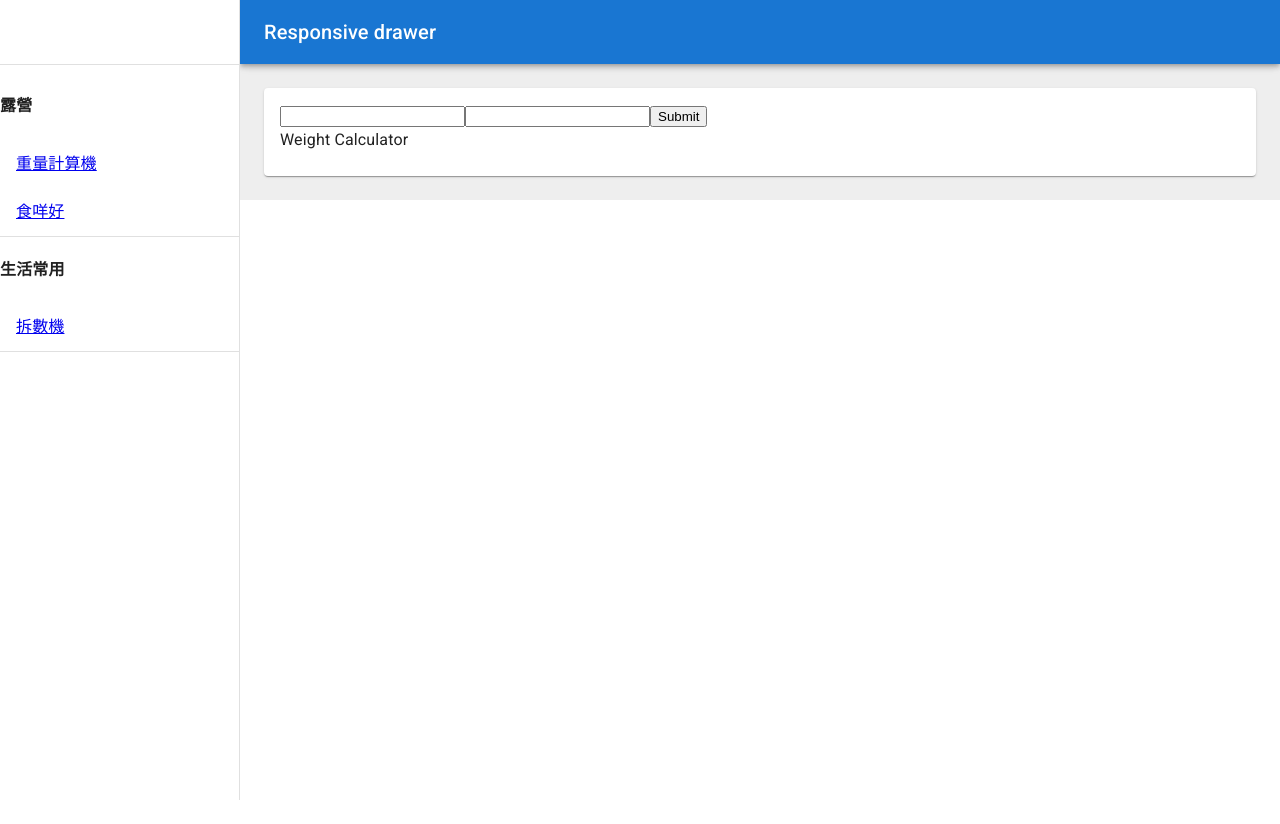
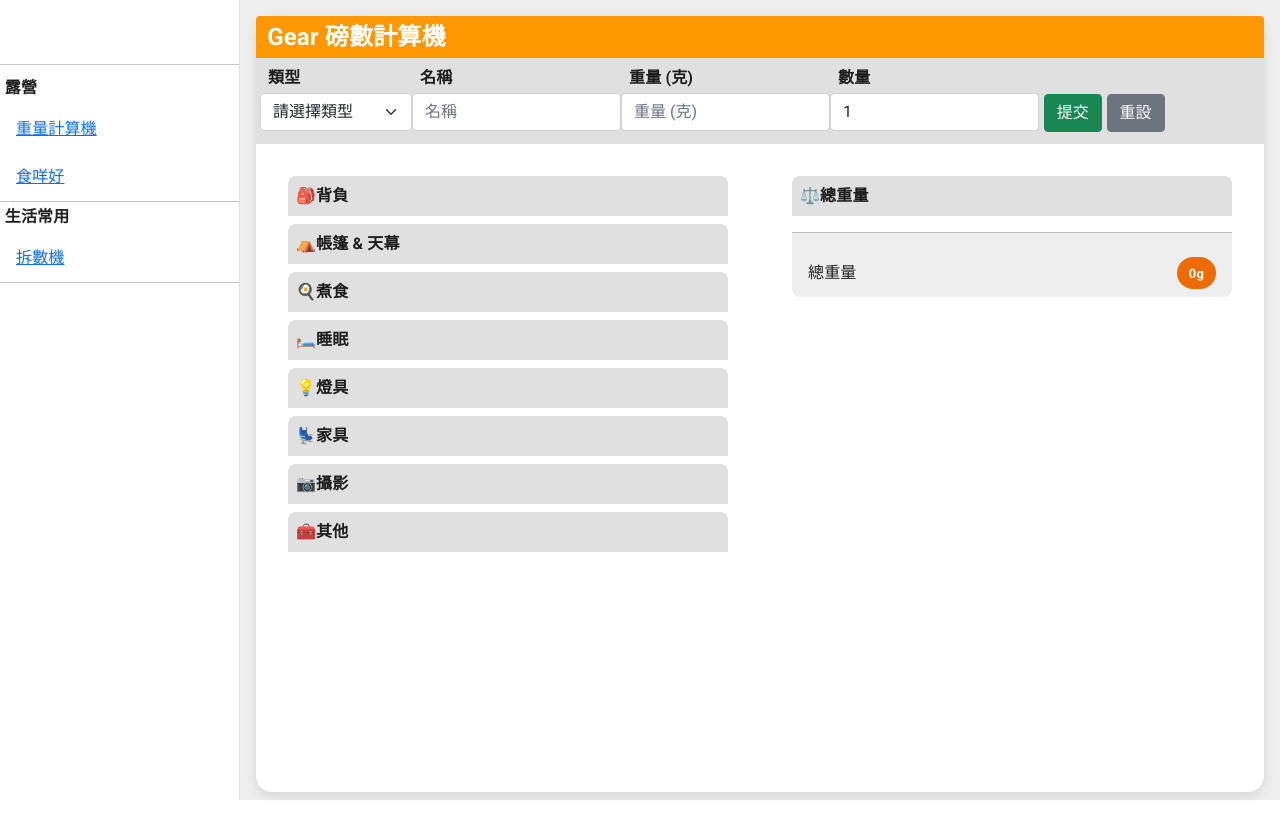
Before and after one commit to AltmanWong/lolap-toolbox, a React (Create React App) app: page /camp/weight-calculator in a window 1280 px wide. Before the commit the page ends 800 px from the top, so only its background shows below. Built offline with nearby package versions, Linux system fonts and the light colour scheme.

Commit message:
Add weight calculator

```diff
--- a/public/index.html
+++ b/public/index.html
@@ -24,6 +24,7 @@
       rel="stylesheet"
       href="https://fonts.googleapis.com/icon?family=Material+Icons"
     />
+    <link href="https://cdn.jsdelivr.net/npm/bootstrap@5.1.2/dist/css/bootstrap.min.css" rel="stylesheet" integrity="sha384-uWxY/CJNBR+1zjPWmfnSnVxwRheevXITnMqoEIeG1LJrdI0GlVs/9cVSyPYXdcSF" crossorigin="anonymous">
     <!--
       Notice the use of %PUBLIC_URL% in the tags above.
       It will be replaced with the URL of the `public` folder during the build.
--- a/src/App.js
+++ b/src/App.js
@@ -1,23 +1,17 @@
 import * as React from 'react';
 import PropTypes from 'prop-types';
-import AppBar from '@mui/material/AppBar';
 import Box from '@mui/material/Box';
 import CssBaseline from '@mui/material/CssBaseline';
 import Drawer from '@mui/material/Drawer';
-import IconButton from '@mui/material/IconButton';
-import MenuIcon from '@mui/icons-material/Menu';
-import Toolbar from '@mui/material/Toolbar';
-import Typography from '@mui/material/Typography';
-import Card from '@mui/material/Card';
-import CardContent from '@mui/material/CardContent';
 
-import { BrowserRouter as Router, Switch, Route, Link } from 'react-router-dom';
+import { BrowserRouter as Router, Route } from 'react-router-dom';
 
 import SideMenu from './common/components/side-menu';
 
 import WeightCalculator from './pages/camp/weight-calculator/weight-calculator';
 
 import RootStore from './root-store';
+
 
 const drawerWidth = 240;
 
@@ -35,30 +29,8 @@ function ResponsiveDrawer(props) {
 
   return (
     <Router>
-    <Box sx={{ display: 'flex' }}>
+    <Box sx={{ display: 'flex', bgcolor: 'grey.200', height: '100vh' }}>
       <CssBaseline />
-      <AppBar
-        position="fixed"
-        sx={{
-          width: { sm: `calc(100% - ${drawerWidth}px)` },
-          ml: { sm: `${drawerWidth}px` },
-        }}
-      >
-        <Toolbar>
-          <IconButton
-            color="inherit"
-            aria-label="open drawer"
-            edge="start"
-            onClick={handleDrawerToggle}
-            sx={{ mr: 2, display: { sm: 'none' } }}
-          >
-            <MenuIcon />
-          </IconButton>
-          <Typography variant="h6" noWrap component="div">
-            Responsive drawer
-          </Typography>
-        </Toolbar>
-      </AppBar>
       <Box
         component="nav"
         sx={{ width: { sm: drawerWidth }, flexShrink: { sm: 0 } }}
@@ -91,15 +63,10 @@ function ResponsiveDrawer(props) {
           <SideMenu />
         </Drawer>
       </Box>
-      <Box component="main" sx={{ flexGrow: 1, p: 3 }} style={{ height: '100%', background: "#eeeeee" }}>
-        <Toolbar />
-        <Card>
-          <CardContent>
-            <Route path="/camp/weight-calculator">
-              <WeightCalculator store={store.weightCalculatorStore} />
-            </Route>
-          </CardContent>
-        </Card>
+      <Box component="main" sx={{ flexGrow: 1, p: 2 }}>
+        <Route path="/camp/weight-calculator">
+          <WeightCalculator store={store.weightCalculatorStore} />
+        </Route>
       </Box>
     </Box>
     </Router>
--- /dev/null
+++ b/src/common/components/category-container.js
@@ -0,0 +1,17 @@
+import React from 'react';
+import Box from '@mui/material/Box';
+
+const RADIUS = 0.5;
+
+const CategoryContainer = ({ children, title }) => {
+  return (
+    <Box sx={{ m: 1 }}>
+      <Box sx={{ p: 1, bgcolor: 'grey.300', borderRadius: `${RADIUS}rem ${RADIUS}rem 0px 0px`, fontWeight: 'bold' }}>{title}</Box>
+      <Box sx={{ bgcolor: 'grey.200', borderRadius: `0px 0px ${RADIUS}rem ${RADIUS}rem` }}>
+        { children }
+      </Box>
+    </Box>
+  )
+}
+
+export default CategoryContainer;
--- /dev/null
+++ b/src/common/components/content-container.js
@@ -0,0 +1,16 @@
+import React from 'react';
+
+import Box from '@mui/material/Box';
+
+const BORDER_RADIUS = 4;
+
+const ContentContainer = (props) => {
+  return <Box sx={{ height: '97vh', bgcolor: 'white', borderRadius: BORDER_RADIUS, boxShadow: 'rgba(0, 0, 0, 0.1) 0px 4px 12px' }}>
+    <Box sx={{ bgcolor: 'warning.light', borderRadius: `${BORDER_RADIUS}px ${BORDER_RADIUS}px 0px 0px`, padding: '0.2rem' }}>
+      <span style={{ fontSize: '1.5rem', fontWeight: 'bold', margin: '0.5rem', color: 'white' }}>{props.title}</span>
+    </Box>
+    { props.children }
+  </Box>
+}
+
+export default ContentContainer;
--- a/src/common/components/side-menu.js
+++ b/src/common/components/side-menu.js
@@ -6,7 +6,6 @@ import { Link } from 'react-router-dom';
 // MUI
 import List from '@mui/material/List';
 import ListItem from '@mui/material/ListItem';
-import ListItemIcon from '@mui/material/ListItemIcon';
 import ListItemText from '@mui/material/ListItemText';
 import { Divider, Toolbar } from '@mui/material';
 
@@ -45,7 +44,7 @@ const SideMenu = (props) => {
           MENU.map((cat) => {
             return (
               <div>
-                <h4>{cat.category}</h4>
+                <h6 style={{ marginLeft: '0.3rem', marginTop: '0.3rem', fontWeight: 'bold' }}>{cat.category}</h6>
                 {
                   cat.subMenu.map((subMenu) => {
                     return <MenuButton { ...subMenu } />
--- a/src/index.css
+++ b/src/index.css
@@ -11,3 +11,16 @@ code {
   font-family: source-code-pro, Menlo, Monaco, Consolas, 'Courier New',
     monospace;
 }
+
+.bold-label {
+  font-weight: bold;
+  margin-left: 0.5rem;
+  margin-bottom: 0.2rem;
+  margin-top: 0.2rem;
+}
+
+.submit-btn {
+  margin-left: 0.3rem;
+  margin-bottom: 0.5rem;
+  margin-top: 2rem;
+}
--- /dev/null
+++ b/src/pages/camp/weight-calculator/gear-crad.js
@@ -0,0 +1,46 @@
+import React from 'react';
+
+import { Checkbox, ListItem, ListItemButton, ListItemText, ListItemIcon, IconButton, Chip } from '@mui/material';
+import DeleteIcon from '@mui/icons-material/Delete';
+
+const GearCard = ({ store, data }) => {
+  const handleToggle = () => {
+    if (!store.selectedGears.find(x => x.name === data.name)) {
+      store.addToSelectedGear(data);
+    } else {
+      store.removeFromSelectedGear(data);
+    }
+  }
+
+  const handleDelete = () => {
+    store.removeFromGearList(data);
+    store.removeFromSelectedGear(data);
+  }
+
+  return (
+    <ListItem
+      key={data.name}
+      disablePadding
+    >
+      <ListItemButton onClick={handleToggle}>
+        <ListItemIcon>
+          <Checkbox
+            edge="end"
+            checked={store.isGearSelected(data)}
+          />
+        </ListItemIcon>
+        <ListItemText>
+          {data.name}
+          <Chip color="warning" label={`${data.weight}g`} style={{ marginLeft: 8, marginBottom: 4, fontWeight: 'bold' }}/>
+          <Chip color="secondary" label={`x ${data.qty}`} style={{ marginLeft: 4, marginBottom: 4, fontWeight: 'bold' }}/>
+        </ListItemText>
+      </ListItemButton>
+
+      <IconButton aria-label="delete" onClick={handleDelete} style={{ marginRight: 8 }}>
+        <DeleteIcon />
+      </IconButton>
+    </ListItem>
+  )
+}
+
+export default GearCard;
--- /dev/null
+++ b/src/pages/camp/weight-calculator/name-weight-pair.js
@@ -0,0 +1,24 @@
+import React from 'react';
+
+import { ListItem, ListItemText, Chip } from '@mui/material';
+import CONSTANT from './weight-calculator-const';
+
+const NameWeightPair = ({ data }) => {
+  return (
+    <ListItem>
+      <ListItemText>
+        {data.name}
+        {
+          data.type? <Chip color="primary" label={CONSTANT.TYPE[data.type]} style={{ marginLeft: '0.3rem', marginBottom: '0.2rem', fontWeight: 'bold' }} />: null
+        }
+      </ListItemText>
+
+      <Chip color="warning" label={`${data.weight}g`} style={{ fontWeight: 'bold' }} />
+      {
+        data.qty? <Chip color="secondary" label={`x${data.qty}`} style={{ width: '4rem', marginLeft: '0.3rem', fontWeight: 'bold' }} />: null
+      }
+    </ListItem>
+  )
+}
+
+export default NameWeightPair;
--- /dev/null
+++ b/src/pages/camp/weight-calculator/weight-calculator-const.js
@@ -0,0 +1,14 @@
+const TYPE = {
+  'bag': '🎒背負',
+  'tent': '⛺帳篷 & 天幕',
+  'cookset': '🍳煮食',
+  'sleeping': '🛏️睡眠',
+  'light': '💡燈具',
+  'furniture': '💺家具',
+  'photography': '📷攝影',
+  'others': '🧰其他',
+}
+
+export default {
+  TYPE: TYPE
+}
--- a/src/pages/camp/weight-calculator/weight-calculator-store.js
+++ b/src/pages/camp/weight-calculator/weight-calculator-store.js
@@ -1,18 +1,64 @@
-import { action, computed, makeAutoObservable, makeObservable, observable } from 'mobx';
+import { action, makeObservable, observable, observe } from 'mobx';
 
 class WeightCalculatorStore {
   gearsList = [];
   selectedGears = [];
 
+  KEY = {
+    GEAR_LIST: 'GEAR_LIST',
+    SELECTED_GEARS: 'SELECTED_GEARS'
+  }
+
   constructor() {
+    this.reloadFromLocalStorage();
+
     makeObservable(this, {
       gearsList: observable,
       addToGearList: action,
       removeFromGearList: action,
       selectedGears: observable,
-      addToSelectedGears: action,
-      removeFromSelectedGear: action
+      addToSelectedGear: action,
+      removeFromSelectedGear: action,
+      isGearSelected: action
     });
+
+    this.observeDataChangeAndWriteToLocalStorage();
+  }
+
+  reloadFromLocalStorage = () => {
+    if (this.KEY.GEAR_LIST in localStorage) {
+      try {
+        var storedGearList = localStorage.getItem(this.KEY.GEAR_LIST);
+
+        if (storedGearList) {
+          this.gearsList = JSON.parse(storedGearList);
+        }
+      } catch (ex) {
+        console.log(ex);
+      }
+    }
+
+    if (this.KEY.SELECTED_GEARS in localStorage) {
+      try {
+        var storedSelectedGears = localStorage.getItem(this.SELECTED_GEARS);
+
+        if (storedSelectedGears) {
+          this.selectedGears = JSON.parse(storedSelectedGears);
+        }
+      } catch (ex) {
+        console.log(ex);
+      }
+    }
+  }
+
+  observeDataChangeAndWriteToLocalStorage = () => {
+    observe(this.gearsList, (change) => {
+      localStorage.setItem(this.KEY.GEAR_LIST, JSON.stringify(this.gearsList));
+    });
+
+    observe(this.selectedGears, (change) => {
+      localStorage.setItem(this.KEY.SELECTED_GEARS, JSON.stringify(this.selectedGears));
+    })
   }
 
   addToGearList = (data) => {
@@ -21,26 +67,30 @@ class WeightCalculatorStore {
     }
 
     this.gearsList.push(data);
-
-    this.gearsList = this.gearsList.slice();  // dereference for update
   }
 
   removeFromGearList = (data) => {
-    var target = this.gearsList.filter(x => x.name === data.name);
+    const index = this.gearsList.findIndex(x => x.name === data.name);
 
-    if (target.length > 0) {
-      for (var item in target) {
-        this.gearsList.remove(item);
-      }
+    if (index > -1) {
+      this.gearsList.splice(index, 1);
     }
   }
 
-  addToSelectedGears = (data) => {
+  addToSelectedGear = (data) => {
     this.selectedGears.push(data);
   }
 
   removeFromSelectedGear = (data) => {
+    const index = this.selectedGears.findIndex(x => x.name === data.name);
 
+    if (index > -1) {
+      this.selectedGears.splice(index, 1);
+    }
+  }
+
+  isGearSelected = (data) => {
+    return !!this.selectedGears.find(x => x.name === data.name)
   }
 }
 
--- a/src/pages/camp/weight-calculator/weight-calculator.js
+++ b/src/pages/camp/weight-calculator/weight-calculator.js
@@ -3,35 +3,130 @@ import React, { useEffect } from 'react';
 import { observer } from 'mobx-react-lite';
 import { useForm } from 'react-hook-form';
 
+import ContentContainer from '../../../common/components/content-container';
+import Box from '@mui/material/Box';
+import Grid from '@mui/material/Grid';
+import CONSTANT from './weight-calculator-const';
+import NameWeightPair from './name-weight-pair';
+
+import CategoryContainer from '../../../common/components/category-container';
+import GearCard from './gear-crad';
+
 const WeightCalculator = observer(({ store })=> {
-  const { register, handleSubmit } = useForm();
+  const { register, handleSubmit, reset } = useForm();
 
   useEffect(() => {
     console.log(store);
   }, [])
 
   const onSubmit = (data) => {
+    console.log(data);
+
+    if (data.type === 'none' || !data.name || !data.weight || !data.qty) {
+      return;
+    }
+
     // add to store
     store.addToGearList(data);
+
+    reset();
+  }
+
+  const generateTable = () => {
+    const render = [];
+
+    for (var key in CONSTANT.TYPE) {
+      render.push(
+        <CategoryContainer title={CONSTANT.TYPE[key]}>
+          {
+            store.gearsList.filter(x => x.type === key).map(x => <GearCard store={store} data={x} />)
+          }
+        </CategoryContainer>
+      );
+    }
+
+    return render;
+  }
+
+  const generateSelectedGear = () => {
+    const render = [];
+    let weight = 0;
+
+    store.selectedGears.forEach(data => {
+      render.push(<NameWeightPair data={data} />);
+      weight += parseFloat(data.weight * data.qty);
+    })
+
+    render.push(<hr />);
+
+    const totalData = {
+      name: '總重量',
+      weight: weight
+    }
+
+    render.push(<NameWeightPair data={totalData} />);
+
+    return render;
+  }
+
+  const createTypeOptions = () => {
+    let render = [];
+
+    for (var key in CONSTANT.TYPE) {
+      render.push(<option value={key}>{CONSTANT.TYPE[key]}</option>);
+    }
+
+    return render;
   }
 
   return (
-    <div>
-      <form onSubmit={handleSubmit(onSubmit)}>
-        <input {...register('name')} />
-        <input {...register('weight')} />
+    <ContentContainer title="Gear 磅數計算機">
+      <Box sx={{ bgcolor: 'grey.300' }}>
+        <form onSubmit={handleSubmit(onSubmit)}>
+          <div style={{ display: 'flex', flexDirection: 'row', justifyContent: 'flex-start', padding: 4 }}>
+            <div>
+              <label for="typeFormControl" class="form-label bold-label">類型</label>
+              <select class="form-select" aria-label="Gear type select" {...register('type')}>
+                <option selected value='none'>請選擇類型</option>
+                { createTypeOptions() }
+              </select>
+            </div>
+            <div>
+              <label for="nameFormControlInput" class="form-label bold-label">名稱</label>
+              <input class="form-control" id="nameFormControlInput" placeholder="名稱" {...register('name')} />
+            </div>
+            <div>
+              <label for="weightFormControlInput" class="form-label bold-label">重量 (克)</label>
+              <input class="form-control" id="weightFormControlInput" type="number" placeholder="重量 (克)" {...register('weight')} />
+            </div>
+            <div>
+              <label for="weightFormControlInput" class="form-label bold-label">數量</label>
+              <input class="form-control" id="weightFormControlInput" type="number" placeholder="數量" defaultValue="1" {...register('qty')} />
+            </div>
 
-        <input type="submit" />
-      </form>
+            <button type='submit' className="btn btn-success submit-btn">提交</button>
+            <button type='reset' className="btn btn-secondary submit-btn">重設</button>
+          </div>
 
-      Weight Calculator
+        </form>
+      </Box>
 
-      {
-        store.gearsList?.map((data) => {
-          return <div> title: {data.name} // weight: {data.weight} </div>
-        })
-      }
-    </div>
+      <Grid container>
+        <Grid item xs={12} md={6}>
+          <Box sx={{ p: 3, height: '85vh', overflow: 'auto' }}>
+            { generateTable() }
+          </Box>
+        </Grid>
+
+        <Grid item xs={12} md={6}>
+          <Box sx={{ p: 3, height: '85vh', overflow: 'auto' }}>
+            <CategoryContainer title={`⚖️總重量`}>
+              { generateSelectedGear() }
+            </CategoryContainer>
+          </Box>
+        </Grid>
+      </Grid>
+    </ContentContainer>
   )
 });
 
--- a/src/root-store.js
+++ b/src/root-store.js
@@ -1,4 +1,5 @@
 import WeightCalculatorStore from './pages/camp/weight-calculator/weight-calculator-store';
+
 class RootStore {
   constructor() {
     this.weightCalculatorStore = new WeightCalculatorStore(this)
```
